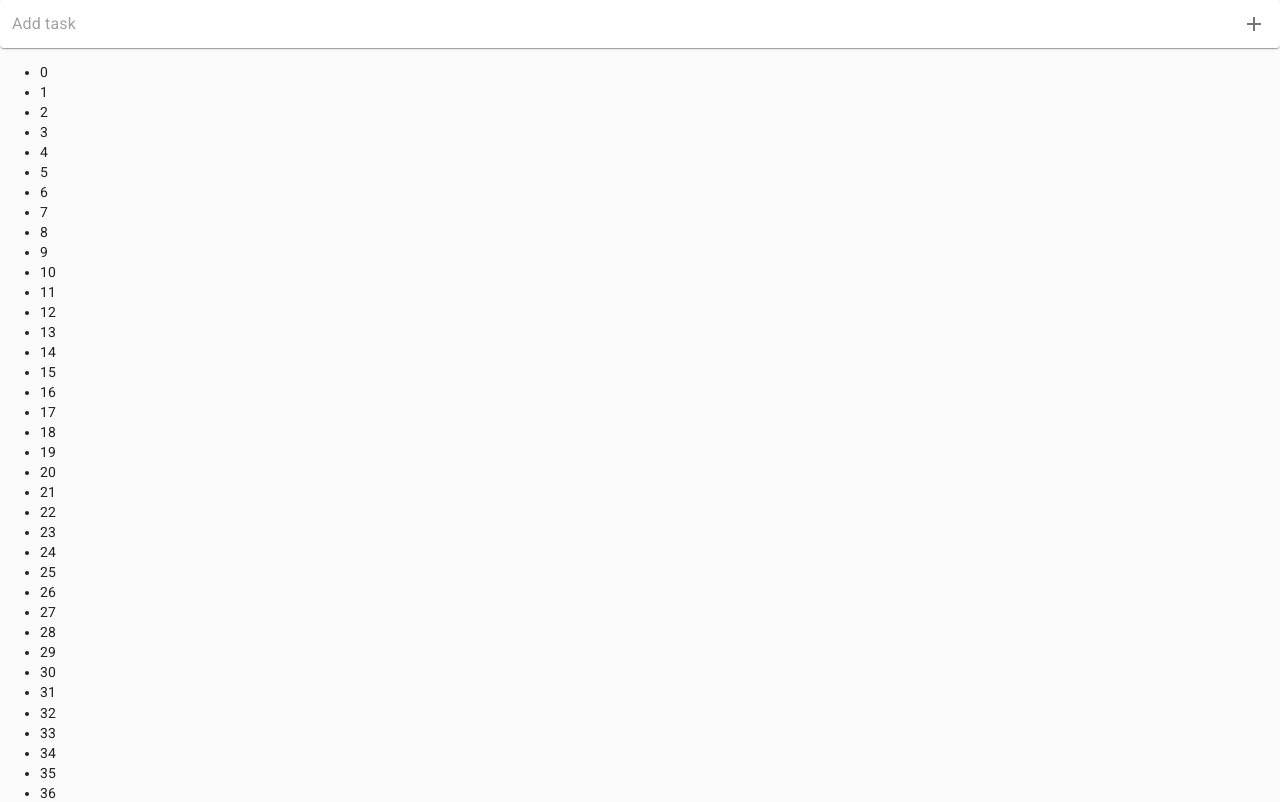
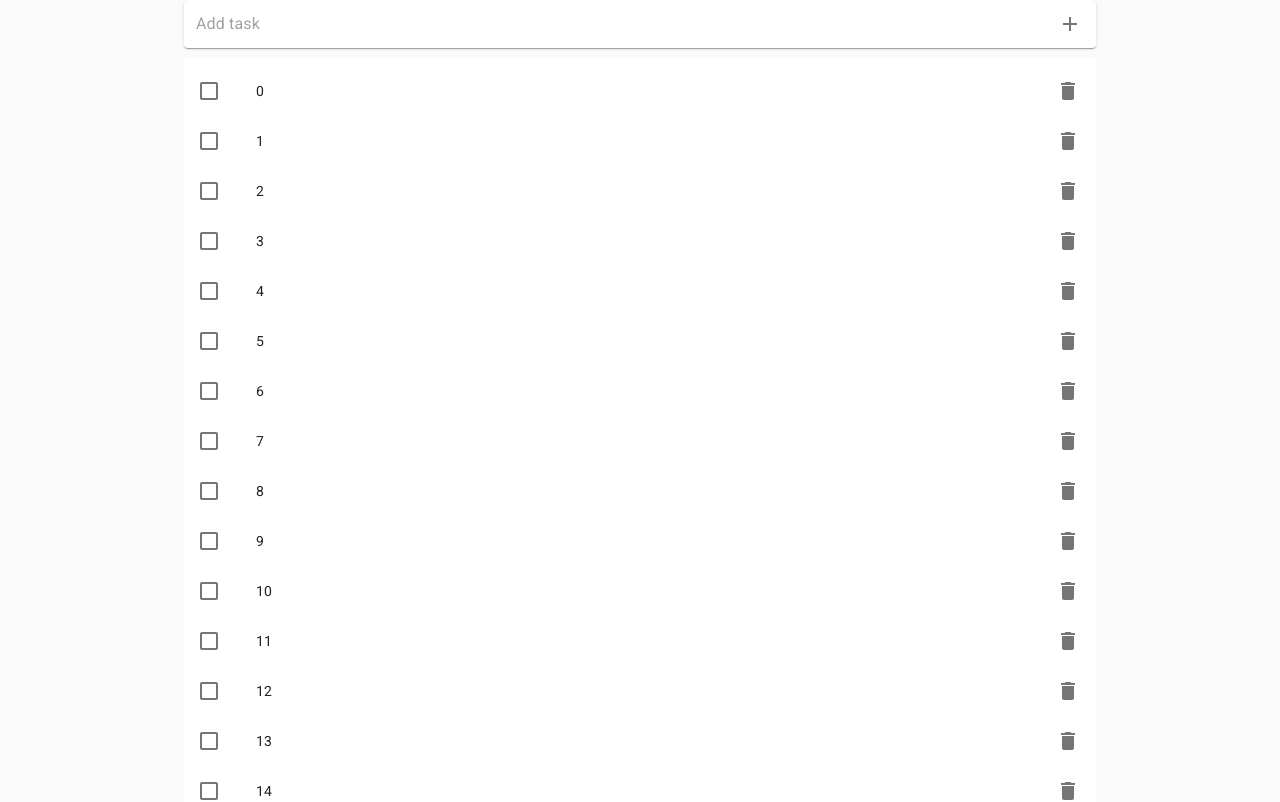
Before and after one commit to RauboLuk/pwe-rl, a React (Create React App) app: page / in a window 1280 px wide. Shown: the top 802 px of the page. Built offline with nearby package versions, Linux system fonts and the light colour scheme.

Commit message:
feat: added list, checkboxes, logging tasks done

```diff
--- a/src/App.css
+++ /dev/null
@@ -1,38 +0,0 @@
-.App {
-  text-align: center;
-}
-
-.App-logo {
-  height: 40vmin;
-  pointer-events: none;
-}
-
-@media (prefers-reduced-motion: no-preference) {
-  .App-logo {
-    animation: App-logo-spin infinite 20s linear;
-  }
-}
-
-.App-header {
-  background-color: #282c34;
-  min-height: 100vh;
-  display: flex;
-  flex-direction: column;
-  align-items: center;
-  justify-content: center;
-  font-size: calc(10px + 2vmin);
-  color: white;
-}
-
-.App-link {
-  color: #61dafb;
-}
-
-@keyframes App-logo-spin {
-  from {
-    transform: rotate(0deg);
-  }
-  to {
-    transform: rotate(360deg);
-  }
-}
--- a/src/App.tsx
+++ b/src/App.tsx
@@ -1,10 +1,11 @@
-import "./App.css";
+import { useEffect, useState } from "react";
 
-import { useState } from "react";
-import Box from "@material-ui/core/Box";
-import AddTask from "./components/AddTask";
+import Container from "@material-ui/core/Container";
 
-interface Todo {
+import AddTodo from "./components/AddTodo";
+import ListTodo from "./components/ListTodo";
+
+export interface Todo {
   id: number;
   text: string;
   isDone: boolean;
@@ -12,7 +13,7 @@ interface Todo {
 
 function App() {
   const [todos, setTodos] = useState<Todo[]>(
-    Array(3_000)
+    Array(30)
       .fill(0)
       .map((_, i) => ({
         id: Math.random(),
@@ -20,6 +21,10 @@ function App() {
         isDone: false,
       }))
   );
+
+  useEffect(() => {
+    console.log(todos?.filter((todo) => todo.isDone === true));
+  }, [todos]);
 
   const addTodo = (text: string): void => {
     setTodos((todos) => [
@@ -32,15 +37,19 @@ function App() {
     ]);
   };
 
+  const toggleTodo = (id: number): void => {
+    setTodos(
+      todos.map((todo) =>
+        todo.id === id ? { ...todo, isDone: !todo.isDone } : todo
+      )
+    );
+  };
+
   return (
-    <Box>
-      <AddTask addTodo={addTodo} />
-      <ul>
-        {todos?.map(({ id, text }) => (
-          <li key={id}>{`${text}`}</li>
-        ))}
-      </ul>
-    </Box>
+    <Container maxWidth="md">
+      <AddTodo addTodo={addTodo} />
+      <ListTodo todos={todos} toggleTodo={toggleTodo} />
+    </Container>
   );
 }
 
--- a/src/components/AddTask.tsx
+++ b/src/components/AddTodo.tsx
@@ -11,7 +11,6 @@ const useStyles = makeStyles((theme) => ({
     padding: "2px 4px",
     display: "flex",
     alignItems: "center",
-    mxWidth: 400,
   },
   input: {
     marginLeft: theme.spacing(1),
@@ -22,7 +21,7 @@ const useStyles = makeStyles((theme) => ({
   },
 }));
 
-const AddTask = ({ addTodo }: { addTodo: (text: string) => void }) => {
+const AddTodo = ({ addTodo }: { addTodo: (text: string) => void }) => {
   const classes = useStyles();
   const [task, setTask] = useState<string>("");
 
@@ -52,4 +51,4 @@ const AddTask = ({ addTodo }: { addTodo: (text: string) => void }) => {
   );
 };
 
-export default AddTask;
+export default AddTodo;
--- /dev/null
+++ b/src/components/ListTodo.tsx
@@ -0,0 +1,70 @@
+import type { Todo } from "../App.js";
+import { makeStyles } from "@material-ui/core/styles";
+
+import List from "@material-ui/core/List";
+import ListItem from "@material-ui/core/ListItem";
+import ListItemIcon from "@material-ui/core/ListItemIcon";
+import ListItemSecondaryAction from "@material-ui/core/ListItemSecondaryAction";
+import ListItemText from "@material-ui/core/ListItemText";
+import Checkbox from "@material-ui/core/Checkbox";
+import IconButton from "@material-ui/core/IconButton";
+import DeleteIcon from "@material-ui/icons/Delete";
+import Typography from "@material-ui/core/Typography";
+
+const useStyles = makeStyles((theme) => ({
+  root: {
+    width: "100%",
+    backgroundColor: theme.palette.background.paper,
+    marginTop: 10,
+  },
+}));
+
+const ListTodo = ({
+  todos,
+  toggleTodo,
+}: {
+  todos: Todo[];
+  toggleTodo: (id: number) => void;
+}) => {
+  const classes = useStyles();
+
+  if (!todos.length)
+    return <Typography>There are no tasks to do :)</Typography>;
+
+  return (
+    <List className={classes.root}>
+      {todos?.map(({ id, text, isDone }) => {
+        const labelId: string = `checkbox-list-label-${id}`;
+
+        return (
+          <ListItem
+            key={id}
+            role={undefined}
+            dense
+            button
+            onClick={() => toggleTodo(id)}
+          >
+            <ListItemIcon>
+              <Checkbox
+                edge="start"
+                checked={isDone}
+                onClick={() => toggleTodo(id)}
+                tabIndex={-1}
+                disableRipple
+                inputProps={{ "aria-labelledby": labelId }}
+              />
+            </ListItemIcon>
+            <ListItemText id={labelId} primary={text} />
+            <ListItemSecondaryAction>
+              <IconButton edge="end" aria-label="delete">
+                <DeleteIcon />
+              </IconButton>
+            </ListItemSecondaryAction>
+          </ListItem>
+        );
+      })}
+    </List>
+  );
+};
+
+export default ListTodo;
```
